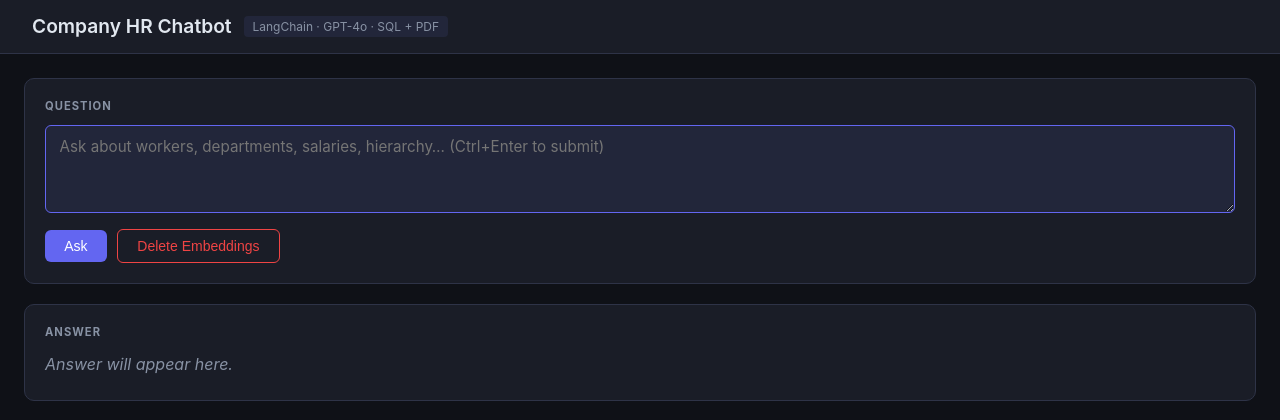
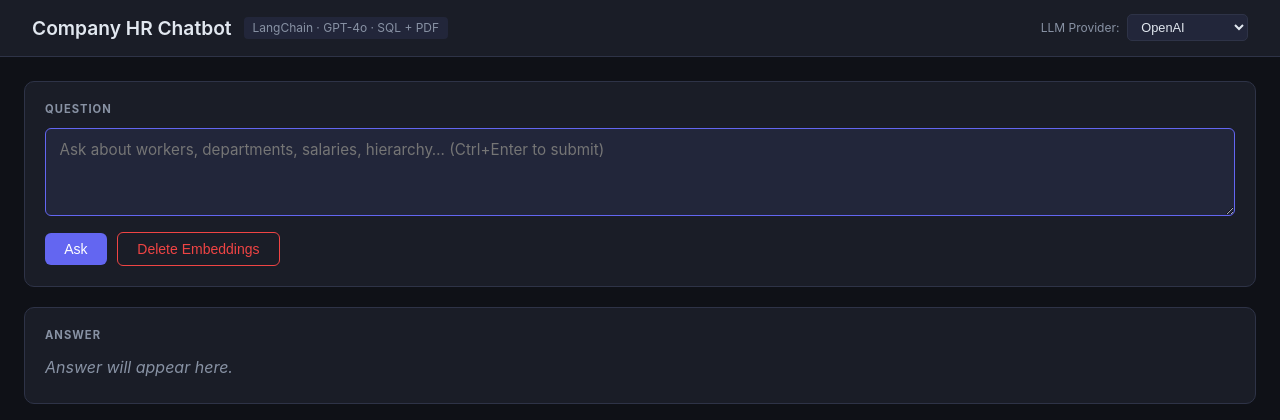
Before and after one commit to yyyyyc/LangChain, a Flask app: page / in a window 1280 px wide. Shown: the top 420 px of the page. Run offline with Flask 3, Linux system fonts and the light colour scheme.

Commit message:
Added support for Azure OpenAI models

```diff
--- a/Ex1/app.py
+++ b/Ex1/app.py
@@ -77,8 +77,13 @@ def ask():
     if not question:
         return jsonify({"error": "No question provided."}), 400
 
-    if not os.getenv("OPENAI_API_KEY"):
-        return jsonify({"error": "OPENAI_API_KEY is not set in .env"}), 500
+    provider = os.getenv("LLM_PROVIDER", "openai").lower()
+    if provider == "azure":
+        if not os.getenv("AZURE_OPENAI_API_KEY") or not os.getenv("AZURE_OPENAI_ENDPOINT"):
+            return jsonify({"error": "AZURE_OPENAI_API_KEY or AZURE_OPENAI_ENDPOINT is not set in .env"}), 500
+    else:
+        if not os.getenv("OPENAI_API_KEY"):
+            return jsonify({"error": "OPENAI_API_KEY is not set in .env"}), 500
 
     q: queue.Queue = queue.Queue()
     handler = _SSEHandler(q)
@@ -94,7 +99,10 @@ def ask():
             ]
             q.put({"type": "answer", "data": result.get("output", ""), "memory": memory_log})
         except Exception as e:
-            q.put({"type": "error", "data": str(e)})
+            import traceback
+            print(f"[agent error] {type(e).__name__}: {e}")
+            traceback.print_exc()
+            q.put({"type": "error", "data": f"{type(e).__name__}: {e}"})
         finally:
             q.put(None)  # sentinel → close stream
 
@@ -115,6 +123,23 @@ def ask():
     )
 
 
+@app.route("/provider", methods=["GET"])
+def get_provider():
+    return jsonify({"provider": os.getenv("LLM_PROVIDER", "openai")})
+
+
+@app.route("/provider", methods=["POST"])
+def set_provider():
+    global _agent_executor
+    data = request.get_json(force=True)
+    provider = (data.get("provider") or "").lower()
+    if provider not in ("openai", "azure"):
+        return jsonify({"error": "Invalid provider. Use 'openai' or 'azure'."}), 400
+    os.environ["LLM_PROVIDER"] = provider
+    _agent_executor = None  # force rebuild with new provider on next request
+    return jsonify({"success": True, "provider": provider})
+
+
 @app.route("/delete-embeddings", methods=["POST"])
 def delete_embeddings():
     global _agent_executor
--- a/Ex1/templates/index.html
+++ b/Ex1/templates/index.html
@@ -53,6 +53,30 @@
       padding: 0.2rem 0.55rem;
       border-radius: 4px;
     }
+
+    .provider-select-wrap {
+      margin-left: auto;
+      display: flex;
+      align-items: center;
+      gap: 0.5rem;
+    }
+    .provider-label {
+      font-size: 0.75rem;
+      color: var(--muted);
+    }
+    #provider-select {
+      background: var(--surface2);
+      border: 1px solid var(--border);
+      border-radius: 5px;
+      color: var(--text);
+      font-size: 0.8rem;
+      padding: 0.25rem 0.55rem;
+      cursor: pointer;
+      outline: none;
+      transition: border-color 0.15s;
+    }
+    #provider-select:hover  { border-color: var(--accent); }
+    #provider-select:focus  { border-color: var(--accent); }
 
     main {
       flex: 1;
@@ -310,6 +334,13 @@
   <header>
     <h1>Company HR Chatbot</h1>
     <span class="badge">LangChain · GPT-4o · SQL + PDF</span>
+    <div class="provider-select-wrap">
+      <span class="provider-label">LLM Provider:</span>
+      <select id="provider-select">
+        <option value="openai">OpenAI</option>
+        <option value="azure">Azure OpenAI</option>
+      </select>
+    </div>
   </header>
 
   <main>
@@ -529,6 +560,42 @@
       }
     }
 
+    // ── Provider selector ──────────────────────────────────────────────────
+
+    const providerSelect = document.getElementById('provider-select');
+
+    async function loadProvider() {
+      try {
+        const res  = await fetch('/provider');
+        const data = await res.json();
+        providerSelect.value = data.provider || 'openai';
+      } catch (_) {}
+    }
+
+    providerSelect.addEventListener('change', async () => {
+      const provider = providerSelect.value;
+      setStatus(`Switching to ${provider === 'azure' ? 'Azure OpenAI' : 'OpenAI'}…`);
+      try {
+        const res  = await fetch('/provider', {
+          method: 'POST',
+          headers: { 'Content-Type': 'application/json' },
+          body: JSON.stringify({ provider }),
+        });
+        const data = await res.json();
+        if (data.success) {
+          setStatus(`Provider set to ${provider === 'azure' ? 'Azure OpenAI' : 'OpenAI'}. Agent will reinitialize on next query.`);
+        } else {
+          setStatus(data.error || 'Failed to switch provider.', true);
+          await loadProvider();  // revert selector to actual value
+        }
+      } catch (err) {
+        setStatus('Failed: ' + err.message, true);
+        await loadProvider();
+      }
+    });
+
+    loadProvider();
+
     askBtn.addEventListener('click', submitQuestion);
     questionEl.addEventListener('keydown', e => {
       if (e.key === 'Enter' && (e.ctrlKey || e.metaKey)) submitQuestion();
```
Also changed, not shown: Ex1/agent.py (+45 -61 lines), Ex1/main.py (+12 -3 lines), Ex1/pdf_tool.py (+4 -7 lines), 1 other file.
